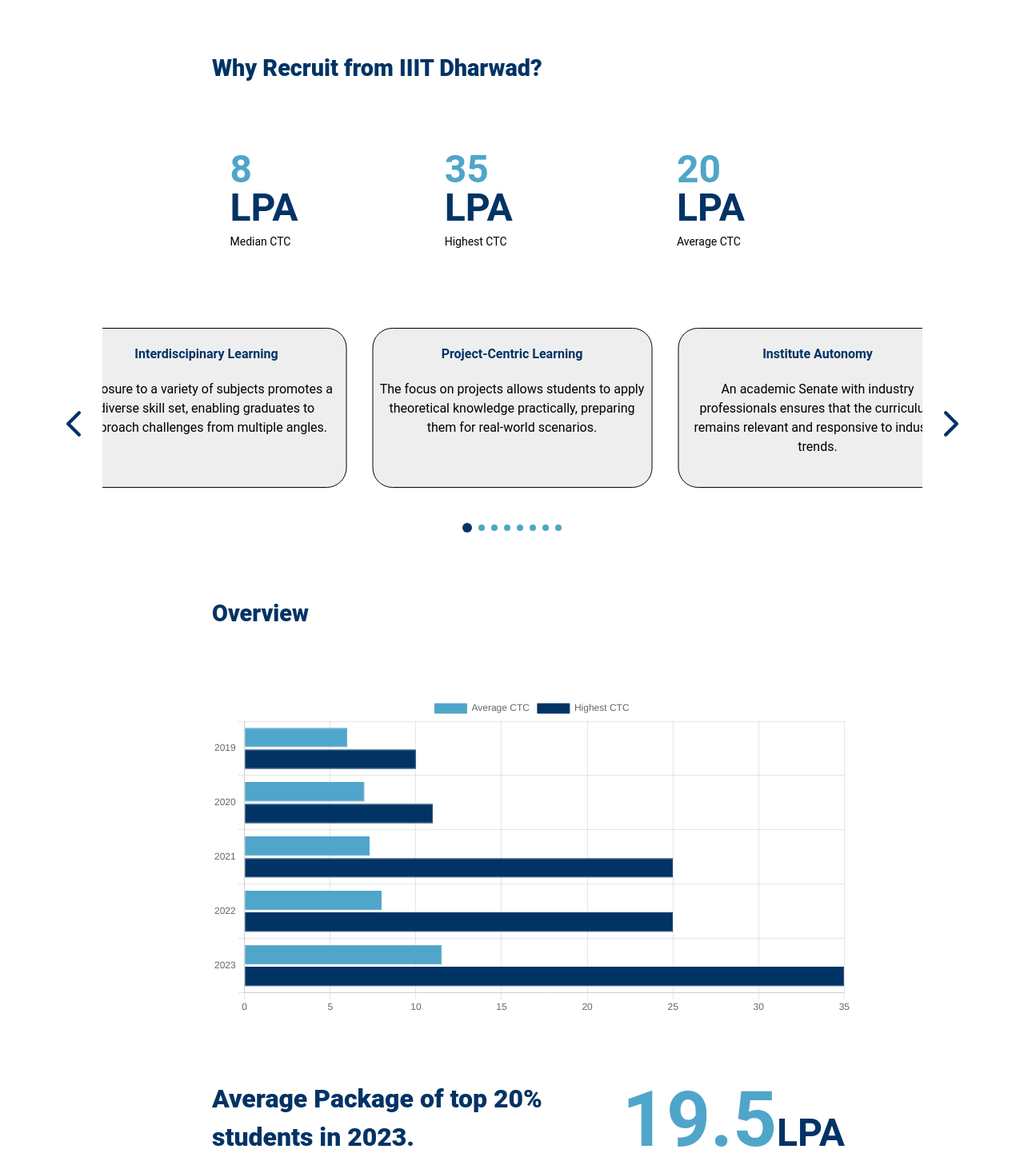
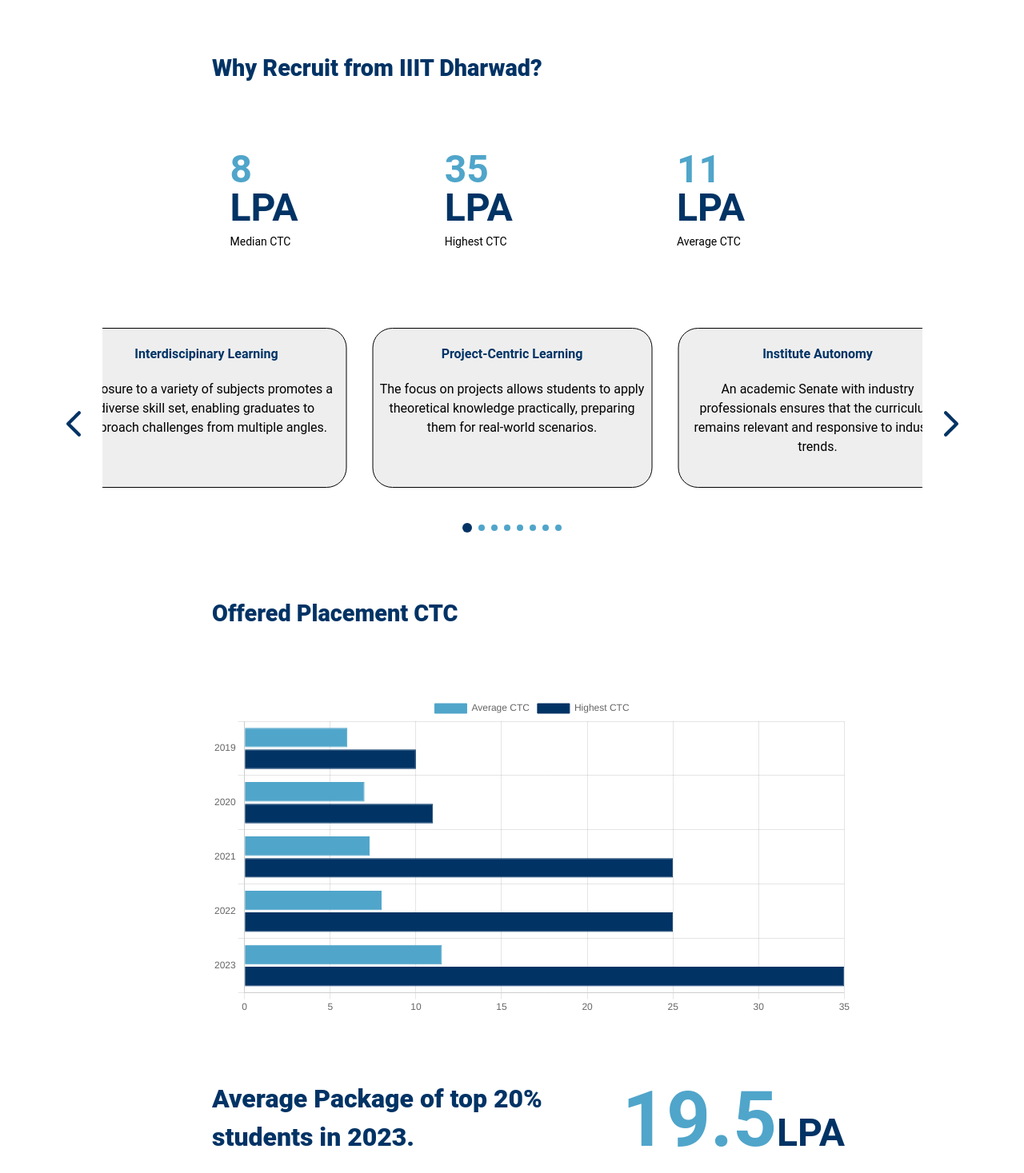
Before and after one commit to Velocity-IIITDWD/iiitdwd.ac.in, a Next.js app: page /placements in a window 1280 px wide. Shown: the part 650-2117 px from the top of the page at 80% size. Built offline with nearby package versions, Linux system fonts and the light colour scheme.

Commit message:
Typo issues fixed

```diff
--- a/app/placements/page.tsx
+++ b/app/placements/page.tsx
@@ -114,7 +114,7 @@ export default function Home() {
             <LPA number="35" medianText="Highest CTC" />
           </div>
           <div className="inline-block">
-            <LPA number="20" medianText="Average CTC" />
+            <LPA number="11" medianText="Average CTC" />
           </div>
         </div>
 
@@ -124,7 +124,7 @@ export default function Home() {
           <EmblaCarousel slides={slides} />
         </div>
         <div className="shortbox text-[1.8rem] text-[#013365] font-extrabold ml-[20%] mt-20">
-  Overview
+        Offered Placement CTC
           <div className='mt-20 bar'>
             <BarGraph
               labels={barGraphData.labels}
```
